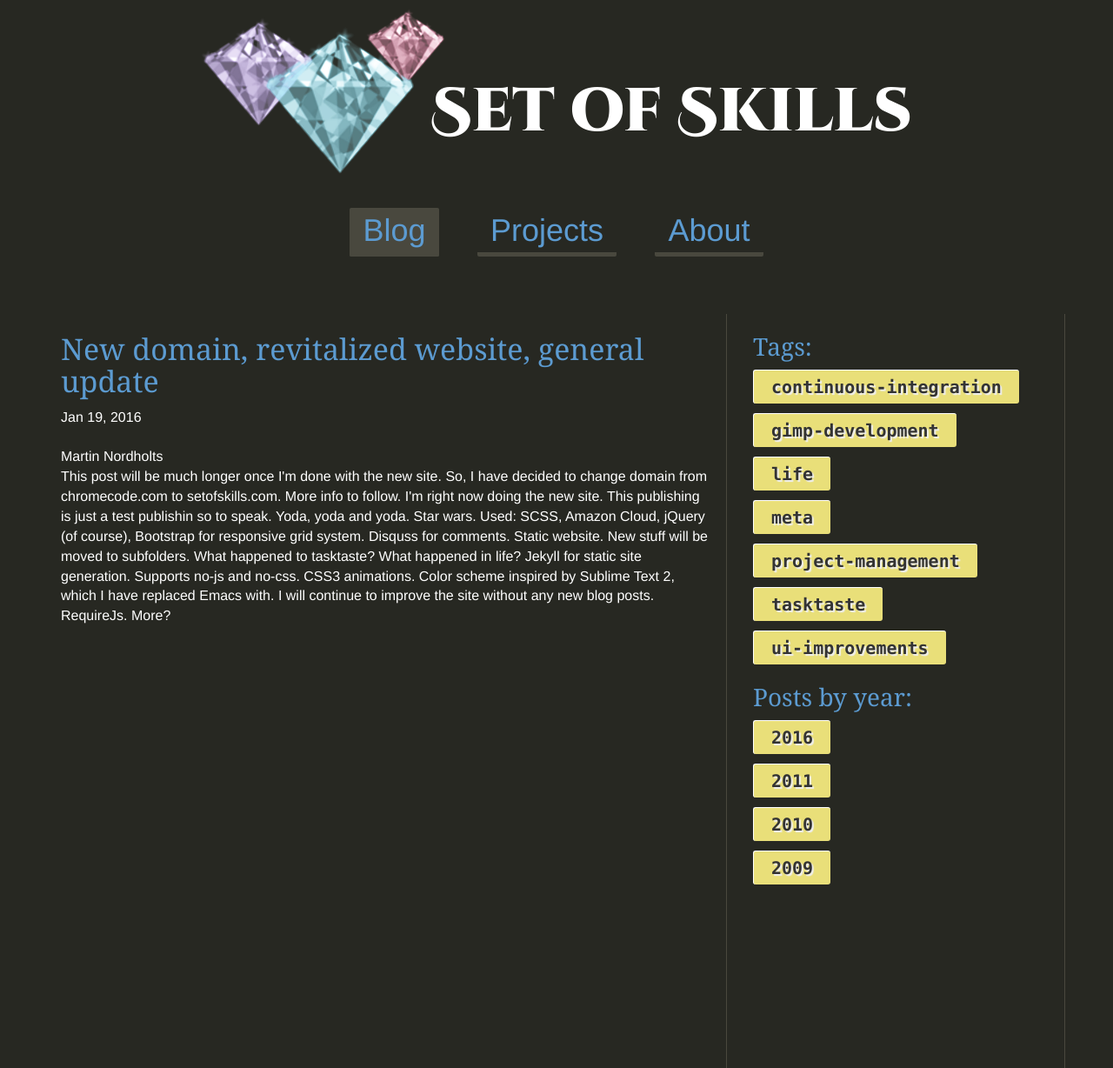
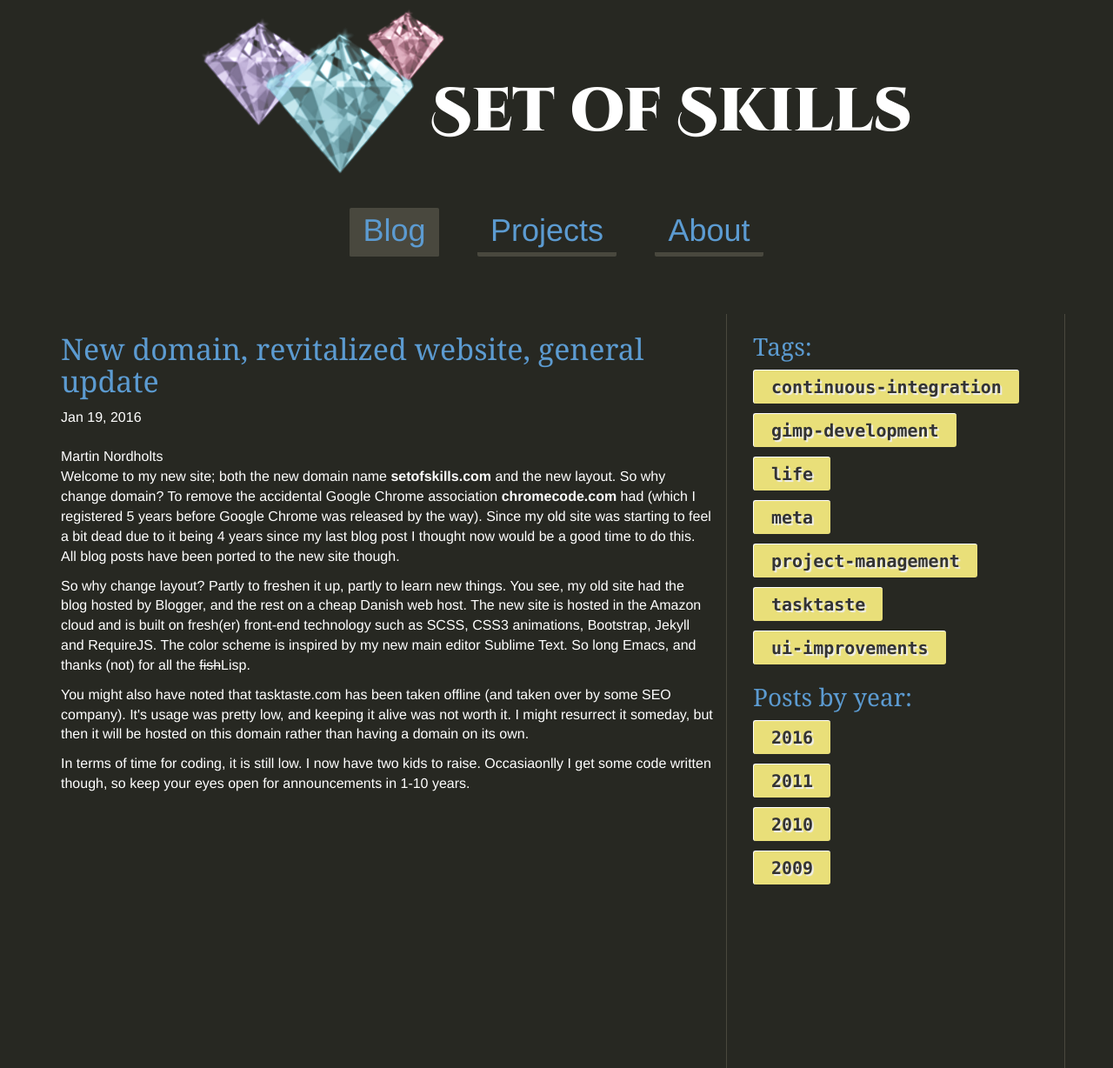
Before and after one commit to Enselic/chromecode, a Jekyll site: the page built from _posts/2016-01-19-new-domain-new-website-layout-and-other-info.html, in a window 1280 px wide. Shown: the whole page at 87% size. Built offline with Jekyll 4.4.1, drawn with Linux system fonts in a browser that asks for light colours.

Commit message:
Update new post

```diff
--- a/_posts/2016-01-19-new-domain-new-website-layout-and-other-info.html
+++ b/_posts/2016-01-19-new-domain-new-website-layout-and-other-info.html
@@ -7,5 +7,11 @@ tags: [meta, life, tasktaste]
 modified_time: '2016-01-19T13:50:00.008+02:00'
 ---
 
-<p>This post will be much longer once I'm done with the new site. So, I have decided to change domain from chromecode.com to setofskills.com. More info to follow. I'm right now doing the new site. This publishing is just a test publishin so to speak. Yoda, yoda and yoda. Star wars. Used: SCSS, Amazon Cloud, jQuery (of course), Bootstrap for responsive grid system. Disquss for comments. Static website. New stuff will be moved to subfolders. What happened to tasktaste? What happened in life? Jekyll for static site generation. Supports no-js and no-css. CSS3 animations. Color scheme inspired by Sublime Text 2, which I have replaced Emacs with. I will continue to improve the site without any new blog posts. RequireJs. More?
+<p>Welcome to my new site; both the new domain name <strong>setofskills.com</strong> and the new layout. So why change domain? To remove the accidental Google Chrome association <strong>chromecode.com</strong> had (which I registered 5 years before Google Chrome was released by the way). Since my old site was starting to feel a bit dead due to it being 4 years since my last blog post I thought now would be a good time to do this. All blog posts have been ported to the new site though.<p>
+
+<p>So why change layout? Partly to freshen it up, partly to learn new things. You see, my old site had the blog hosted by Blogger, and the rest on a cheap Danish web host. The new site is hosted in the Amazon cloud and is built on fresh(er) front-end technology such as SCSS, CSS3 animations, Bootstrap, Jekyll and RequireJS. The color scheme is inspired by my new main editor Sublime Text. So long Emacs, and thanks (not) for all the <strike>fish</strike>Lisp.</p>
+
+<p>You might also have noted that tasktaste.com has been taken offline (and taken over by some SEO company). It's usage was pretty low, and keeping it alive was not worth it. I might resurrect it someday, but then it will be hosted on this domain rather than having a domain on its own.</p>
+
+<p>In terms of time for coding, it is still low. I now have two kids to raise. Occasiaonlly I get some code written though, so keep your eyes open for announcements in 1-10 years.
 </p>
```
